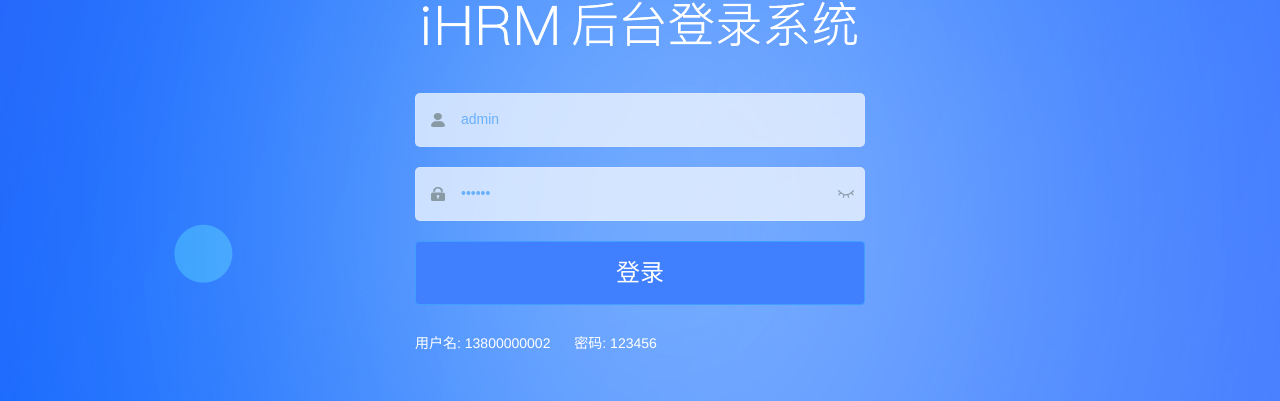
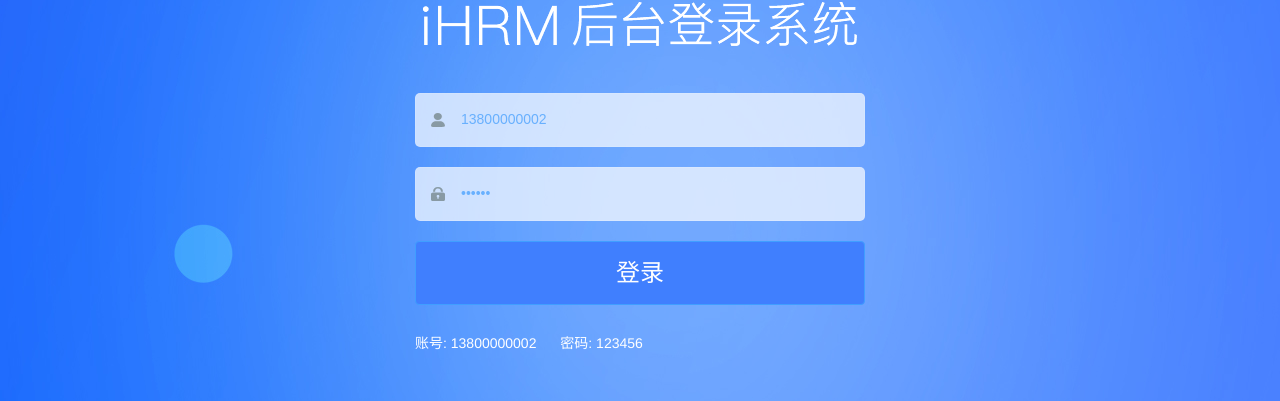
Before and after one commit to pmengy/hrsaas, a Vue app: page /#/login in a window 1280 px wide. Shown: the part 158-559 px from the top of the page. Built offline with nearby package versions, Linux system fonts and the light colour scheme.

Commit message:
完成login流程

```diff
--- a/src/api/user.js
+++ b/src/api/user.js
@@ -1,3 +1,14 @@
 import request from '@/utils/request'
 
-export function login(data) {}
+/**
+ * 用户登录接口
+ * @param {Object} data mobile password
+ * @returns promise
+ */
+export function login(data) {
+  return request({
+    url: 'sys/login',
+    method: 'POST',
+    data
+  })
+}
--- a/src/store/modules/user.js
+++ b/src/store/modules/user.js
@@ -1,6 +1,19 @@
+import { login } from '@/api/user'
+
 export default {
   namespaced: true,
-  state: {},
-  mutations: {},
-  actions: {}
+  state: {
+    token: ''
+  },
+  mutations: {
+    setToken(state, payload) {
+      state.token = payload
+    }
+  },
+  actions: {
+    async getToken({ commit }, payload) {
+      const res = await login(payload)
+      commit('setToken', res)
+    }
+  }
 }
--- a/src/utils/request.js
+++ b/src/utils/request.js
@@ -1,6 +1,23 @@
 // 导出一个axios的实例  而且这个实例要有请求拦截器 响应拦截器
 import axios from 'axios'
-const service = axios.create() // 创建一个axios的实例
+import { Message } from 'element-ui'
+const service = axios.create({
+  baseURL: process.env.VUE_APP_BASE_API, // 配置环境变量
+  timeout: 5000
+}) // 创建一个axios的实例
 service.interceptors.request.use() // 请求拦截器
-service.interceptors.response.use() // 响应拦截器
+service.interceptors.response.use(
+  (response) => {
+    const { success, data, message } = response.data
+    if (success) {
+      return data
+    }
+    Message.error(message)
+    return Promise.reject(new Error(message))
+  },
+  (error) => {
+    Message.error('系统异常')
+    return Promise.reject(error)
+  }
+) // 响应拦截器
 export default service // 导出axios实例
--- a/src/views/login/index.vue
+++ b/src/views/login/index.vue
@@ -2,11 +2,11 @@
   <div class="login-container">
     <el-form
       ref="loginForm"
-      :model="loginForm"
-      :rules="loginRules"
       class="login-form"
       auto-complete="on"
       label-position="left"
+      :model="loginForm"
+      :rules="loginFormRules"
     >
       <!-- 放置标题图片 @是设置的别名-->
       <div class="title-container">
@@ -14,55 +14,30 @@
           <img src="@/assets/common/login-logo.png" alt="" />
         </h3>
       </div>
-
-      <el-form-item prop="username">
-        <span class="svg-container">
-          <svg-icon icon-class="user" />
-        </span>
-        <el-input
-          ref="username"
-          v-model="loginForm.username"
-          placeholder="Username"
-          name="username"
-          type="text"
-          tabindex="1"
-          auto-complete="on"
-        />
+      <!-- 表单区域 -->
+      <el-form-item prop="mobile">
+        <i class="svg-container">
+          <svg-icon iconClass="user" />
+        </i>
+        <el-input v-model="loginForm.mobile"></el-input>
       </el-form-item>
-
       <el-form-item prop="password">
-        <span class="svg-container">
-          <svg-icon icon-class="password" />
-        </span>
-        <el-input
-          :key="passwordType"
-          ref="password"
-          v-model="loginForm.password"
-          :type="passwordType"
-          placeholder="Password"
-          name="password"
-          tabindex="2"
-          auto-complete="on"
-          @keyup.enter.native="handleLogin"
-        />
-        <span class="show-pwd" @click="showPwd">
-          <svg-icon
-            :icon-class="passwordType === 'password' ? 'eye' : 'eye-open'"
-          />
-        </span>
+        <i class="svg-container">
+          <svg-icon iconClass="password" />
+        </i>
+        <el-input type="password" v-model="loginForm.password"></el-input>
       </el-form-item>
-
       <el-button
         :loading="loading"
         type="primary"
         class="loginBtn"
         style="width: 100%; margin-bottom: 30px"
-        @click.native.prevent="handleLogin"
+        @click="login"
         >登录</el-button
       >
 
       <div class="tips">
-        <span style="margin-right: 20px">用户名: 13800000002</span>
+        <span style="margin-right: 20px">账号: 13800000002</span>
         <span> 密码: 123456</span>
       </div>
     </el-form>
@@ -70,80 +45,48 @@
 </template>
 
 <script>
-import { validUsername } from '@/utils/validate'
-
 export default {
   name: 'Login',
   data() {
-    const validateUsername = (rule, value, callback) => {
-      if (!validUsername(value)) {
-        callback(new Error('Please enter the correct user name'))
-      } else {
-        callback()
-      }
-    }
-    const validatePassword = (rule, value, callback) => {
-      if (value.length < 6) {
-        callback(new Error('The password can not be less than 6 digits'))
-      } else {
-        callback()
-      }
-    }
     return {
       loginForm: {
-        username: 'admin',
-        password: '111111'
+        mobile: '13800000002',
+        password: '123456'
       },
-      loginRules: {
-        username: [
-          { required: true, trigger: 'blur', validator: validateUsername }
+      loading: false,
+      loginFormRules: {
+        // 规则名和数据名保持一致
+        mobile: [
+          { required: true, message: '请输入手机号', trigger: 'blur' },
+          {
+            pattern: /^(?:(?:\+|00)86)?1[3-9]\d{9}$/,
+            message: '手机号格式不正确',
+            trigger: 'blur'
+          }
         ],
         password: [
-          { required: true, trigger: 'blur', validator: validatePassword }
+          { required: true, message: '请输入密码', trigger: 'blur' }
+          // {
+          //   pattern:
+          //     /^\S*(?=\S{6,})(?=\S*\d)(?=\S*[A-Z])(?=\S*[a-z])(?=\S*[!@#$%^&*? ])\S*$/,
+          //   message: '密码请包含数字、字母、特殊字符，并且不能少于六位',
+          //   trigger: 'blur'
+          // }
         ]
-      },
-      loading: false,
-      passwordType: 'password',
-      redirect: undefined
-    }
-  },
-  watch: {
-    $route: {
-      handler: function (route) {
-        this.redirect = route.query && route.query.redirect
-      },
-      immediate: true
+      }
     }
   },
   methods: {
-    showPwd() {
-      if (this.passwordType === 'password') {
-        this.passwordType = ''
-      } else {
-        this.passwordType = 'password'
+    async login() {
+      this.loading = true
+      try {
+        await this.$refs.loginForm.validate()
+        await this.$store.dispatch('user/getToken', this.loginForm)
+        this.$router.push('/')
+        this.$message.success('登录成功')
+      } finally {
+        this.loading = false
       }
-      this.$nextTick(() => {
-        this.$refs.password.focus()
-      })
-    },
-    handleLogin() {
-      this.$refs.loginForm.validate((valid) => {
-        if (valid) {
-          this.loading = true
-          this.$store
-            .dispatch('user/login', this.loginForm)
-            .then(() => {
-              this.$router.push({ path: this.redirect || '/' })
-              this.loading = false
-            })
-            .catch(() => {
-              this.loading = false
-            })
-        } else {
-          console.log('error submit!!')
-          return false
-        }
-      })
     }
   }
 }
@@ -165,6 +108,9 @@ $cursor: #68b0fe;
 
 /* reset element-ui css */
 .login-container {
+  .el-form-item__error {
+    color: #fff;
+  }
   .el-input {
     display: inline-block;
     height: 47px;
--- a/vue.config.js
+++ b/vue.config.js
@@ -36,7 +36,12 @@ module.exports = {
       warnings: false,
       errors: true
     },
-    before: require('./mock/mock-server.js')
+    proxy:{
+      // 当本地请求有 /api 的时候，就会代理我们的请求地址向另外一个服务器发出请求
+      '/api':{
+        target:'http://ihrm-java.itheima.net/' // 跨域请求的地址
+      }
+    }
   },
   configureWebpack: {
     // provide the app's title in webpack's name field, so that
```
Also changed, not shown: 1 other file (tests, documents, lock files or other folders).
